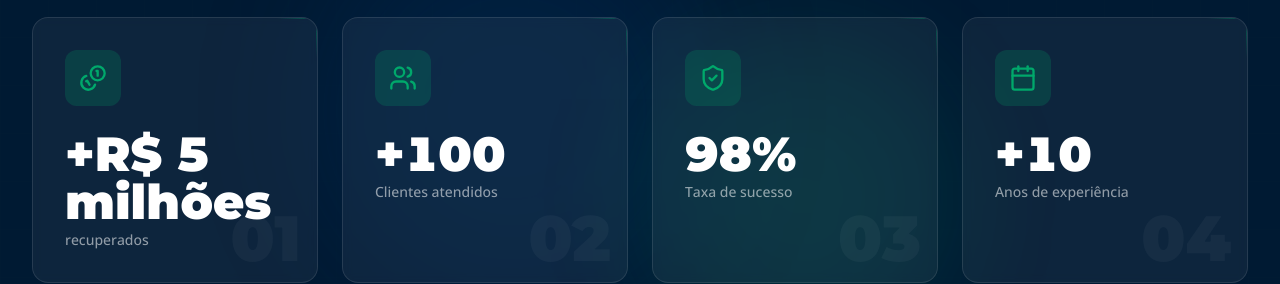
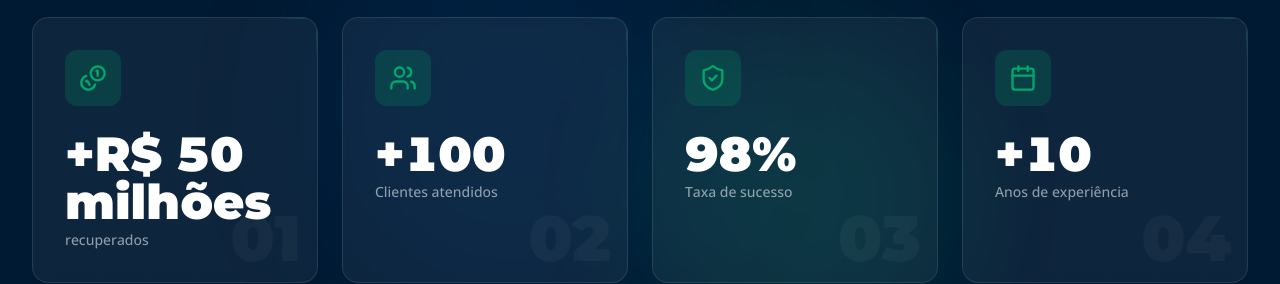
Before and after one commit to Gratoni/Tributos-Brasil, a React (Vite) app in the folder app/: page / in a window 1280 px wide. Shown: the part 2640-2924 px from the top of the page. Built offline with nearby package versions, Linux system fonts and the light colour scheme.

Commit message:
Update stats card to 50 million
Co-authored-by: Copilot App <223556219+Copilot@users.noreply.github.com>

```diff
--- a/app/src/sections/Stats.tsx
+++ b/app/src/sections/Stats.tsx
@@ -26,7 +26,7 @@ interface StatItem {
 }
 
 const STATS: StatItem[] = [
-  { value: 5,   prefix: '+R$ ', suffix: ' milhões', label: 'recuperados',          icon: Coins,       color: '#00A86B' },
+  { value: 50,  prefix: '+R$ ', suffix: ' milhões', label: 'recuperados',          icon: Coins,       color: '#00A86B' },
   { value: 100, prefix: '+',    suffix: '',          label: 'Clientes atendidos',   icon: Users,       color: '#00A86B' },
   { value: 98,  prefix: '',     suffix: '%',         label: 'Taxa de sucesso',       icon: ShieldCheck, color: '#00A86B' },
   { value: 10,  prefix: '+',    suffix: '',          label: 'Anos de experiência',   icon: Calendar,    color: '#00A86B' },
```
